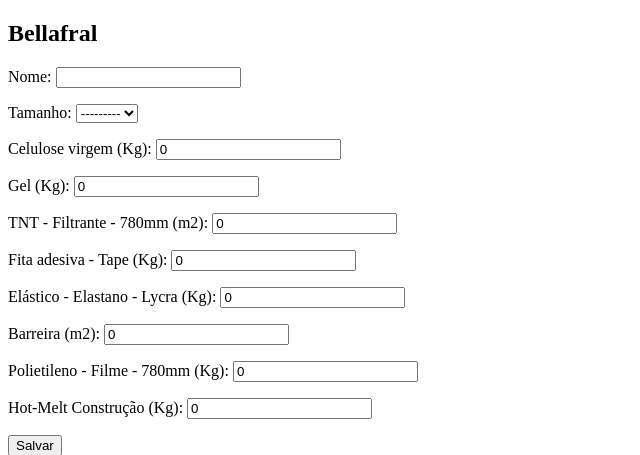
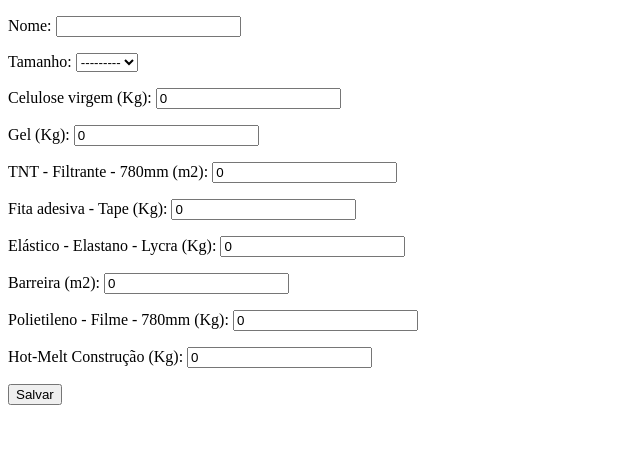
Before and after one commit to vitor-lima-ms/bellafral, a Django app: page /bellafral/bellafral_form in a window 1280 px wide. Shown: the part 220-675 px from the top of the page, without its empty margins (0-640 px from the left). Run offline with Django 5.2, Linux system fonts and the light colour scheme; parts of the project's set-up code (start-up, migrations or seed data) failed here and were passed over.

Commit message:
Update bellafral_form.html

```diff
--- a/bellafral/templates/bellafral_form.html
+++ b/bellafral/templates/bellafral_form.html
@@ -1,7 +1,6 @@
 {% extends 'index.html' %}
 
 {% block content %}
-    <h2>Bellafral</h2>
     {% if messages %}
         {% for message in messages %}
             {{ message }}
```
